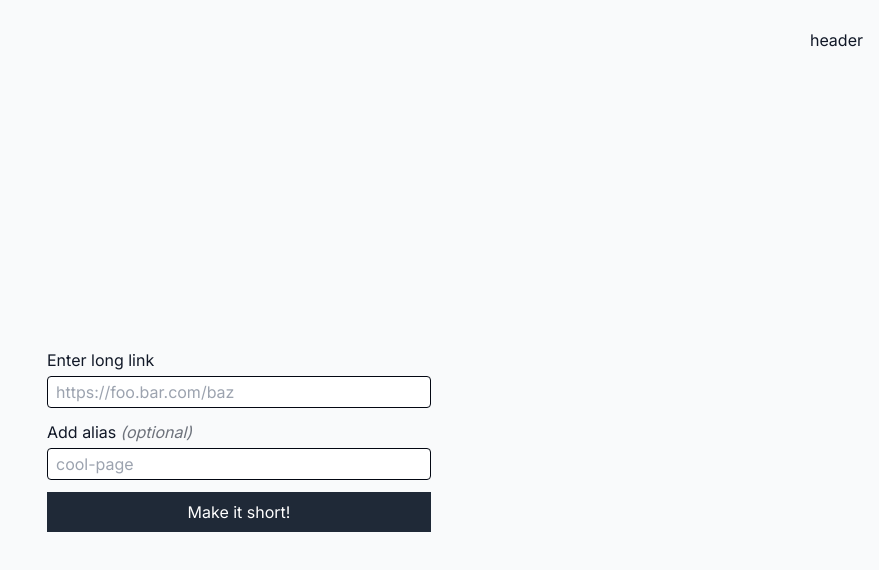
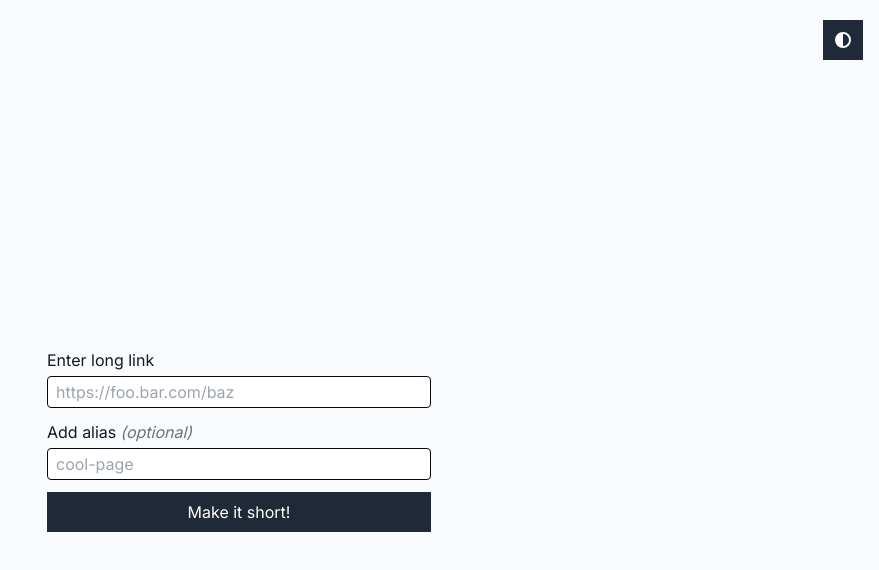
Before and after one commit to Censacrof/link-a-boo-ui, a Next.js app: page / in a window 1280 px wide. Shown: the top 570 px of the page, without its empty margins (401-1280 px from the left). Built offline with nearby package versions, Linux system fonts and the light colour scheme.

Commit message:
Add color mode switcher

```diff
--- a/app/layout.tsx
+++ b/app/layout.tsx
@@ -1,6 +1,10 @@
+import { ColorModeProvider } from "@/common/colorMode";
+import { config } from "@fortawesome/fontawesome-svg-core";
+import "@fortawesome/fontawesome-svg-core/styles.css";
 import type { Metadata } from "next";
 import { Inter } from "next/font/google";
 import "./globals.css";
+config.autoAddCss = false;
 
 const inter = Inter({ subsets: ["latin"] });
 
@@ -38,7 +42,9 @@ export default function RootLayout({
           }}
         />
       </head>
-      <body className={inter.className}>{children}</body>
+      <body className={inter.className}>
+        <ColorModeProvider>{children}</ColorModeProvider>
+      </body>
     </html>
   );
 }
--- a/app/page.tsx
+++ b/app/page.tsx
@@ -1,3 +1,4 @@
+import ColorModeSelect from "@/components/ColorModeSelect";
 import Button from "../components/Button";
 import FormControl from "../components/FormControl/FormControl";
 import FormControlLabel from "../components/FormControl/FormControlLabel";
@@ -19,7 +20,7 @@ function Header() {
   return (
     <div className="flex h-20 items-center gap-2 px-4">
       <Spacer />
-      header
+      <ColorModeSelect />
     </div>
   );
 }
--- a/common/colorMode.tsx
+++ b/common/colorMode.tsx
@@ -1,35 +1,82 @@
 "use client";
 
-import { useEffect, useState } from "react";
+import {
+  ReactNode,
+  createContext,
+  useCallback,
+  useContext,
+  useEffect,
+  useState,
+} from "react";
 
-export type ColorMode = "system" | "light" | "dark";
+export const colorModeValues = ["system", "light", "dark"] as const;
+export type ColorMode = (typeof colorModeValues)[number];
 
-export function setColorMode(colorMode: ColorMode) {
+export type ColorModeContextValue = {
+  colorMode: ColorMode;
+  setColorMode: (colorMode: ColorMode) => void;
+};
+const ColorModeContext = createContext<ColorModeContextValue | undefined>(
+  undefined,
+);
+
+export type ColorModeProviderProps = { children?: ReactNode };
+export function ColorModeProvider({ children }: ColorModeProviderProps) {
+  const [colorModeState, setColorModeState] =
+    useState<ColorMode>(getColorMode());
+
+  const setColorMode = useCallback((colorMode: ColorMode) => {
     if (colorMode === "dark") {
       document.documentElement.classList.add("dark");
-    localStorage.colorMode = "dark";
+      window.localStorage.colorMode = "dark";
+      setColorModeState("dark");
       return;
     }
 
     document.documentElement.classList.remove("dark");
     if (colorMode === "light") {
-    localStorage.colorMode = "light";
+      window.localStorage.colorMode = "light";
+      setColorModeState("light");
       return;
     }
 
-  localStorage.removeItem("colorMode");
+    window.localStorage.removeItem("colorMode");
+    setColorModeState("system");
+  }, []);
+
+  useEffect(() => {
+    const listener = (e: StorageEvent) => {
+      if (e.key !== null && e.key !== "colorMode") {
+        return;
+      }
+
+      setColorModeState(getColorMode());
+    };
+
+    window.addEventListener("storage", listener);
+
+    return () => window.removeEventListener("storage", listener);
+  }, []);
+
+  return (
+    <ColorModeContext.Provider
+      value={{ colorMode: colorModeState, setColorMode }}
+    >
+      {children}
+    </ColorModeContext.Provider>
+  );
 }
 
 export function getColorMode(): ColorMode {
-  if (!("colorMode" in localStorage)) {
+  if (!("colorMode" in window.localStorage)) {
     return "system";
   }
 
-  if (localStorage.colorMode === "dark") {
+  if (window.localStorage.colorMode === "dark") {
     return "dark";
   }
 
-  if (localStorage.colorMode === "light") {
+  if (window.localStorage.colorMode === "light") {
     return "light";
   }
 
@@ -37,22 +84,11 @@ export function getColorMode(): ColorMode {
 }
 
 export function useColorMode() {
-  const [colorModeState, setColorModeState] =
-    useState<ColorMode>(getColorMode());
+  const value = useContext(ColorModeContext);
 
-  useEffect(() => {
-    window.addEventListener("storage", (e) => {
-      if (e.key !== null && e.key !== "colorMode") {
-        return;
+  if (!value) {
+    throw new Error("useColorMode invoked outside of ColorModeProvider");
   }
 
-      setColorModeState(getColorMode());
-    });
-  }, []);
-
-  return {
-    setColorMode,
-    getColorMode,
-    colorMode: colorModeState,
-  } as const;
+  return value;
 }
--- a/components/ColorModeSelect.tsx
+++ b/components/ColorModeSelect.tsx
@@ -1,22 +1,41 @@
 "use client";
 
-import clsx from "clsx";
-import { ButtonHTMLAttributes, forwardRef } from "react";
+import { colorModeValues, useColorMode } from "@/common/colorMode";
+import { faMoon, faSun } from "@fortawesome/free-regular-svg-icons";
+import { faCircleHalfStroke } from "@fortawesome/free-solid-svg-icons";
+import { FontAwesomeIcon } from "@fortawesome/react-fontawesome";
+import { useCallback, useMemo } from "react";
+import IconButton from "./IconButton";
 
-export type ButtonProps = ButtonHTMLAttributes<HTMLButtonElement>;
+export default function ColorModeSelect() {
+  const { colorMode, setColorMode } = useColorMode();
 
-export default forwardRef<HTMLButtonElement, ButtonProps>(function Button(
-  { className, ...props },
-  ref,
-) {
+  const icon = useMemo(() => {
+    if (colorMode === "dark") {
+      return faMoon;
+    }
+
+    if (colorMode === "light") {
+      return faSun;
+    }
+
+    return faCircleHalfStroke;
+  }, [colorMode]);
+
+  const handleClick = useCallback(() => {
+    const nextColorMode =
+      colorModeValues[
+        (colorModeValues.indexOf(colorMode) + 1) % colorModeValues.length
+      ];
+
+    setColorMode(nextColorMode);
+  }, [colorMode, setColorMode]);
+
   return (
-    <button
-      className={clsx(
-        "h-10 bg-gray-800 text-white hover:bg-gray-700 active:bg-gray-600",
-        className,
-      )}
-      {...props}
-      ref={ref}
+    <IconButton
+      className="aspect-square"
+      icon={<FontAwesomeIcon icon={icon} />}
+      onClick={handleClick}
     />
   );
-});
+}
--- /dev/null
+++ b/components/IconButton.tsx
@@ -0,0 +1,19 @@
+"use client";
+
+import clsx from "clsx";
+import { ReactNode, forwardRef } from "react";
+import Button, { ButtonProps } from "./Button";
+
+export type IconButtonProps = Omit<ButtonProps, "children"> & {
+  icon: ReactNode;
+};
+
+export default forwardRef<HTMLButtonElement, IconButtonProps>(
+  function IconButton({ className, icon, ...props }, ref) {
+    return (
+      <Button className={clsx(className)} {...props} ref={ref}>
+        {icon}
+      </Button>
+    );
+  },
+);
--- a/package.json
+++ b/package.json
@@ -9,6 +9,11 @@
     "lint": "next lint"
   },
   "dependencies": {
+    "@fortawesome/fontawesome-svg-core": "^6.5.2",
+    "@fortawesome/free-brands-svg-icons": "^6.5.2",
+    "@fortawesome/free-regular-svg-icons": "^6.5.2",
+    "@fortawesome/free-solid-svg-icons": "^6.5.2",
+    "@fortawesome/react-fontawesome": "^0.2.1",
     "clsx": "^2.1.1",
     "next": "14.2.3",
     "react": "^18",
```
Also changed, not shown: 1 other file (tests, documents, lock files or other folders). Lines whose indentation alone changed are shown as unchanged.
